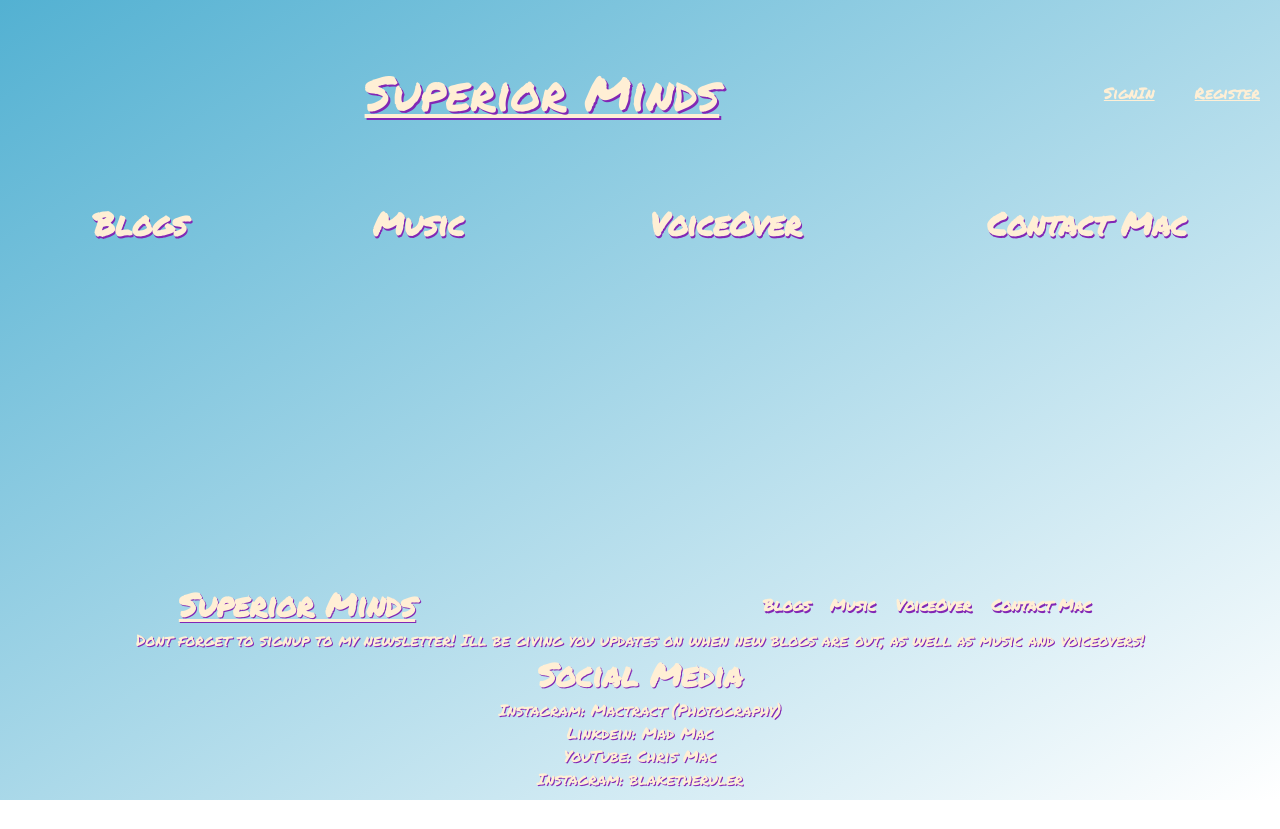
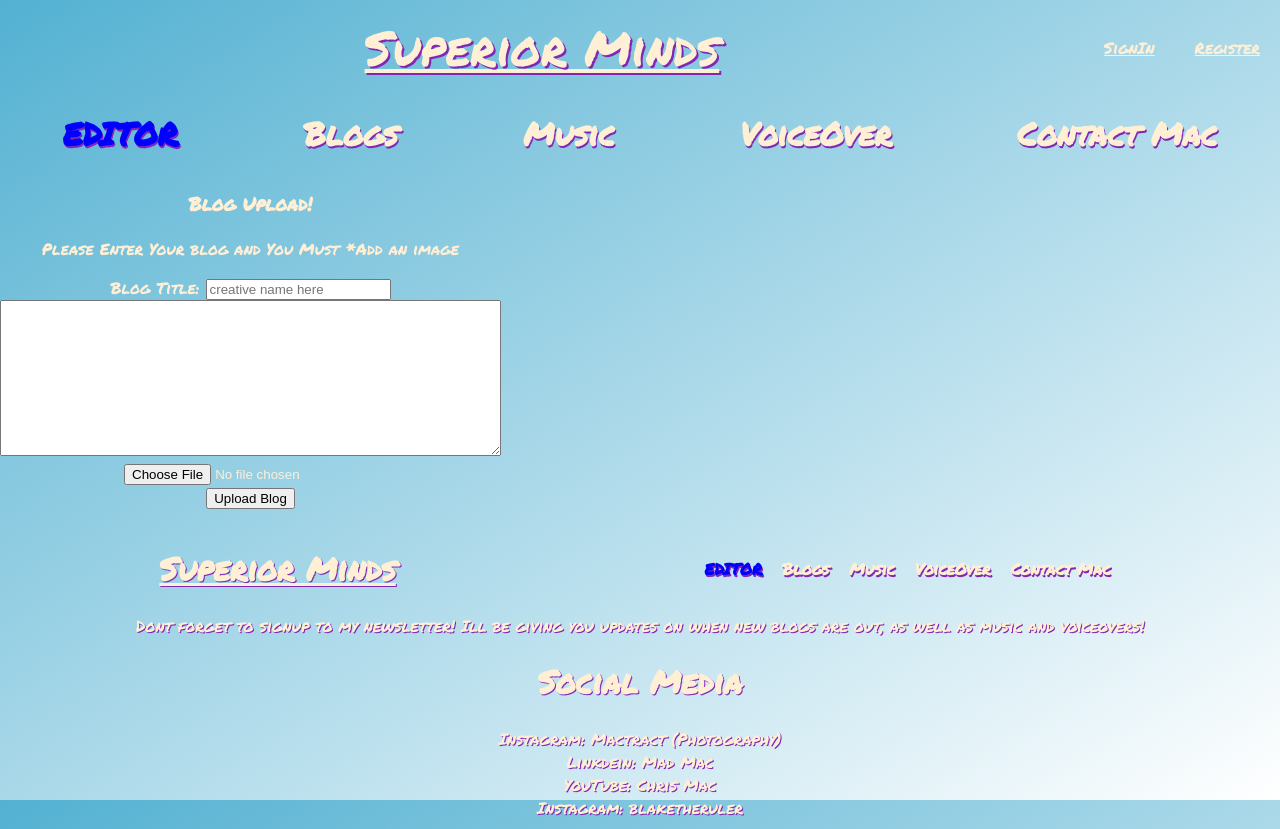
Before and after one commit to Derriel94/superiormindsblog, a React (Create React App) app in the folder smblogs/: page /editor in a window 1280 px wide. Before the commit the page ends 800 px from the top, so only its background shows below. Built offline with nearby package versions, Linux system fonts and the light colour scheme.

Commit message:
corrected frontend issue for image upload on editor page

```diff
--- a/smblogs/package.json
+++ b/smblogs/package.json
@@ -12,6 +12,8 @@
     "react": "^18.0.0",
     "react-bootstrap": "^2.2.3",
     "react-dom": "^18.0.0",
+    "react-hook-form": "^7.30.0",
+    "react-images-uploading": "^3.1.6",
     "react-router-dom": "^6.3.0",
     "react-scripts": "5.0.1",
     "web-vitals": "^2.1.4",
--- a/smblogs/src/App.css
+++ b/smblogs/src/App.css
@@ -183,3 +183,7 @@ html,body {
   display: inline-flex;
 
 }/* Created with https://www.css-gradient.com */
+.file-upload-container {
+  display: flex;
+  justify-content: center;
+}
--- a/smblogs/src/App.js
+++ b/smblogs/src/App.js
@@ -4,7 +4,8 @@ import { BrowserRouter as Router, Routes, Route, Link } from "react-router-dom";
 import Home from "./Components/Home/Home.js";
 import Blogs from "./Components/Blogs/Blogs.js";
 import Nav from "./Components/Nav/Nav.js";
-import SignUpForm from "./Components/Home/SignUpForm.js";
+import Editor from "./Components/FileUpload.js";
+
 
 const App = () => {
 
@@ -20,6 +21,7 @@ const App = () => {
           <Routes>
             <Route exact path="/" element={<Home />} />
             <Route path="/blogs" element={<Blogs />} />
+            <Route path="/editor" element={<Editor />} />
           </Routes>
         <div className="footer">
           <Link to="/" style={{color: "papayawhip"}}><h1>Superior Minds</h1></Link>
--- /dev/null
+++ b/smblogs/src/Components/FileUpload.js
@@ -0,0 +1,70 @@
+import React, { useState } from 'react';
+import { useForm } from 'react-hook-form';
+
+
+const FileUploadComponent = () => {
+
+	const [textArea, setTextArea] = useState("");
+	const [blogTitle, setBlogTitle] = useState("");
+	const { register, handleSubmit } = useForm();
+	const [blogImage, setBlogImage] = useState("");
+
+	const handleTextAreaChange = (e) => {
+		setTextArea(e.target.value);
+	};
+
+	const handleTitleChange = (e) => {
+		setBlogTitle(e.target.value);
+	}
+
+	const onFileChange = (e) => {
+        setBlogImage(e.target.files[0]);
+    }
+
+
+	const handleBlogSubmit = (e) => {
+		var formData = new FormData();
+		formData.append('file', blogImage);
+
+		fetch('http://localhost:3001/editor', {
+			method: 'post',
+			headers: {'Content-Type': 'application/json'},
+			body: JSON.stringify ({
+				textArea: textArea,
+				blogTitle: blogTitle,
+			}),
+		})
+		.then(()=> {
+			fetch('http://localhost:3001/upload', {
+				method: 'post',
+				body: formData,
+			})
+		})
+		.then(() => {
+			alert('I have submited Successfully, I do not know if It can be retrieved yet')
+		});
+	}
+
+	return (
+			<div className="file-upload-container">
+                <div className="row">
+                    <form onSubmit={handleSubmit(handleBlogSubmit)}>
+                        {/*<h3>React File Upload</h3>*/}
+                        <h3>Blog Upload!</h3>
+                        <p>Please Enter Your blog and You Must *Add an image</p>
+                        <label className="title">Blog Title: </label>
+        				<input onChange={handleTitleChange} className="textbox" type="textbox" placeholder="creative name here" value={blogTitle} />
+                        <div className="form-group">
+                        	<textarea value={textArea} onChange={handleTextAreaChange} rows="10" cols="60"/>
+                            <input {...register("picture")} name="picture" onChange={onFileChange} type="file" />
+                        </div>
+                        <div className="form-group">
+                            <input className="button" type="submit" value="Upload Blog" />
+                        </div>
+                    </form>
+                </div>
+            </div>
+		);
+}
+
+export default FileUploadComponent;
--- a/smblogs/src/Components/Nav/Nav.js
+++ b/smblogs/src/Components/Nav/Nav.js
@@ -15,6 +15,7 @@ const Nav = () => {
 		<div className="nav">
            {/* <button onClick={handleHamburgerMenuClick}id="minibutton" className="minimenu">
             </button>*/}
+          <h1><Link to="/editor" style={{ textDecoration: 'none', color: 'blue' }}>EDITOR</Link></h1>
           <h1><Link to="/blogs" style={{ textDecoration: 'none', color: 'papayawhip' }}>Blogs</Link></h1>
           <h1><Link to="/music" style={{ textDecoration: 'none', color: 'papayawhip' }}>Music</Link></h1>
           <h1><Link to="/voiceovers" style={{ textDecoration: 'none', color: 'papayawhip' }}>VoiceOver</Link></h1>
```
Also changed, not shown: smblogs/src/Components/Editor.css (added), 1 other file (tests, documents, lock files or other folders).
